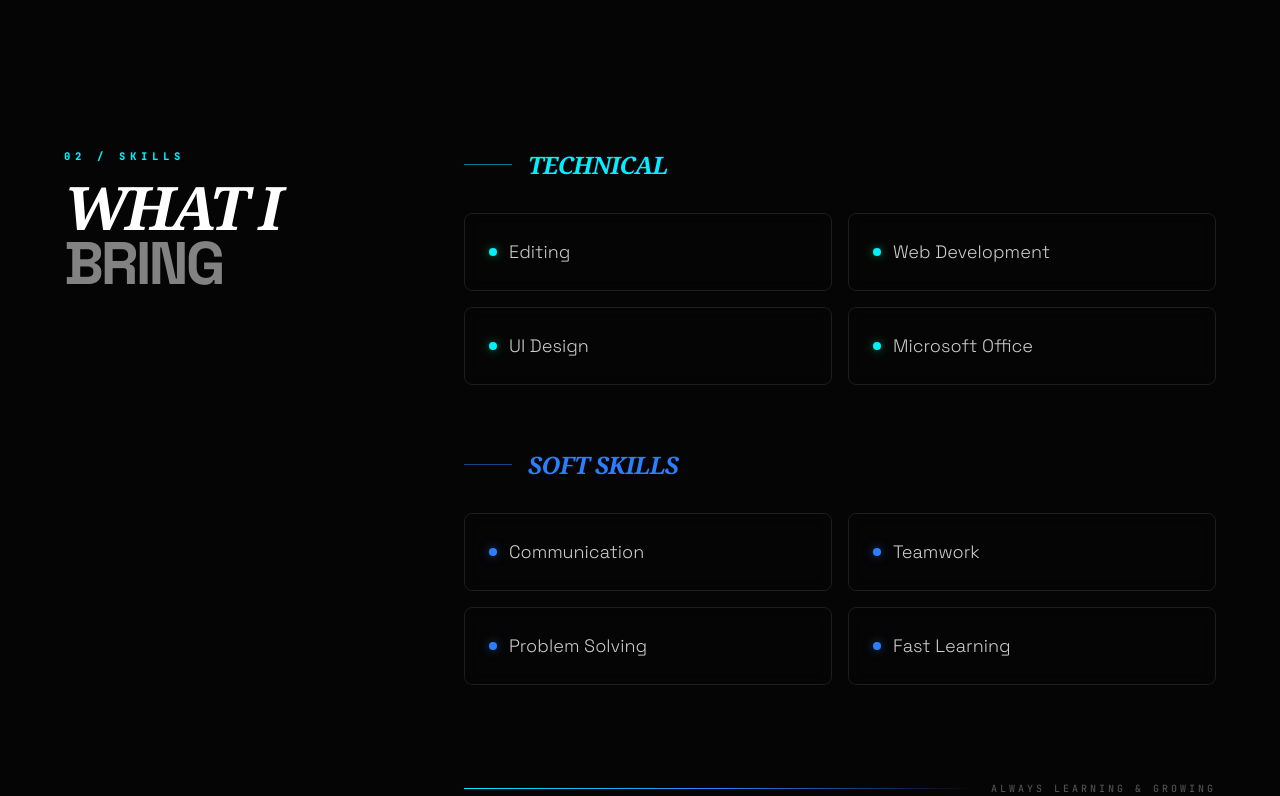
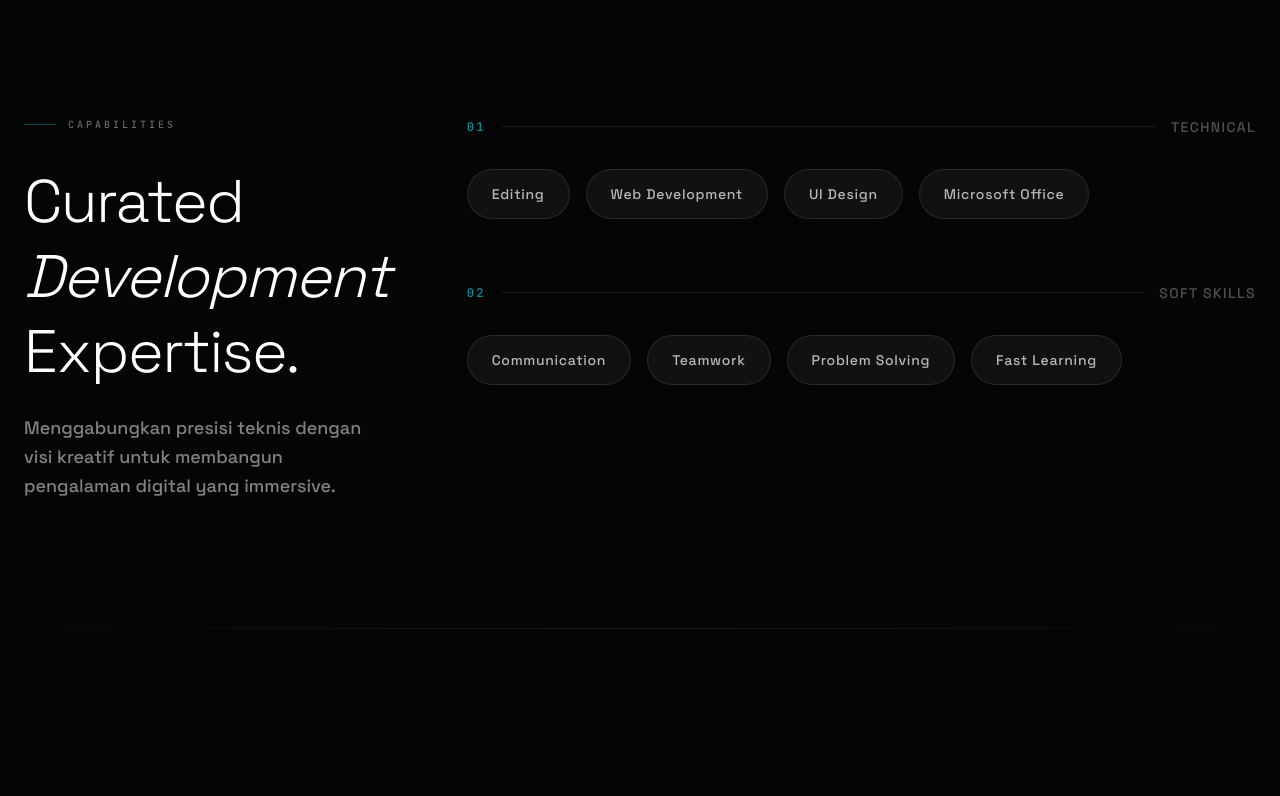
Before and after one commit to alditfq/Portfolio, a React (Vite) app: page / in a window 1280 px wide. Shown: the part 2040-2836 px from the top of the page. Built offline with nearby package versions, Linux system fonts and the light colour scheme; a web font is replaced by a local one.

Commit message:
Replace Skills section with interactive pill design from skills_gw

```diff
--- a/src/components/sections/FAQ.tsx
+++ b/src/components/sections/FAQ.tsx
@@ -9,7 +9,7 @@ interface FAQItem {
 
 const faqs: FAQItem[] = [
   {
-    question: 'Tersedia untuk magang?',
+    question: 'Bersedia untuk magang?',
     answer: 'Ya, saya saat ini terbuka untuk kesempatan magang di mana saya bisa berkontribusi dan belajar.',
   },
   {
@@ -22,15 +22,11 @@ const faqs: FAQItem[] = [
   },
   {
     question: 'Teknologi apa yang dikuasai?',
-    answer: 'Saya bekerja dengan teknologi web modern termasuk React, TypeScript, Tailwind CSS, Node.js, dan berbagai tools desain.',
+    answer: 'Saya bekerja dengan teknologi web modern termasuk React, TypeScript, Tailwind CSS, Node.js, Laravel dan berbagai tools lain.',
   },
   {
     question: 'Berapa lama waktu pengerjaan project?',
     answer: 'Tergantung skala dan kompleksitas. Project kecil bisa 1-2 minggu, sedangkan yang lebih besar bisa beberapa bulan.',
-  },
-  {
-    question: 'Menyediakan support setelah project selesai?',
-    answer: 'Ya, saya menawarkan paket maintenance dan support untuk project setelah selesai.',
   },
   {
     question: 'Bagaimana proses desain yang dilakukan?',
--- a/src/components/sections/Skills.tsx
+++ b/src/components/sections/Skills.tsx
@@ -1,128 +1,126 @@
-import { motion } from 'motion/react';
+import { motion, useMotionValue, useSpring } from "motion/react";
+import React, { useRef } from "react";
+import EditorialLabel from "@/components/ui/EditorialLabel";
 
-const technicalSkills = [
-  'Editing',
-  'Web Development',
-  'UI Design',
-  'Microsoft Office',
+interface Skill {
+  name: string;
+  category: string;
+}
+
+const skills: Skill[] = [
+  { name: "Editing", category: "Technical" },
+  { name: "Web Development", category: "Technical" },
+  { name: "UI Design", category: "Technical" },
+  { name: "Microsoft Office", category: "Technical" },
+  { name: "Communication", category: "Soft Skills" },
+  { name: "Teamwork", category: "Soft Skills" },
+  { name: "Problem Solving", category: "Soft Skills" },
+  { name: "Fast Learning", category: "Soft Skills" },
 ];
 
-const softSkills = [
-  'Communication',
-  'Teamwork',
-  'Problem Solving',
-  'Fast Learning',
-];
+const categories = [...new Set(skills.map((s) => s.category))];
+
+function SkillPill({ name }: { name: string; key?: React.Key }) {
+  const ref = useRef<HTMLDivElement>(null);
+
+  const x = useMotionValue(0);
+  const y = useMotionValue(0);
+
+  const mouseX = useSpring(x, { stiffness: 150, damping: 15 });
+  const mouseY = useSpring(y, { stiffness: 150, damping: 15 });
+
+  function onMouseMove(e: React.MouseEvent) {
+    if (!ref.current) return;
+    const rect = ref.current.getBoundingClientRect();
+    const centerX = rect.left + rect.width / 2;
+    const centerY = rect.top + rect.height / 2;
+
+    x.set((e.clientX - centerX) * 0.3);
+    y.set((e.clientY - centerY) * 0.3);
+  }
+
+  function onMouseLeave() {
+    x.set(0);
+    y.set(0);
+  }
+
+  return (
+    <motion.div
+      ref={ref}
+      onMouseMove={onMouseMove}
+      onMouseLeave={onMouseLeave}
+      style={{ x: mouseX, y: mouseY }}
+      whileHover={{ scale: 1.05 }}
+      initial={{ opacity: 0, filter: "blur(10px)", y: 20 }}
+      whileInView={{ opacity: 1, filter: "blur(0px)", y: 0 }}
+      viewport={{ once: true }}
+      className="relative group cursor-none"
+    >
+      <div className="absolute inset-0 bg-accent/20 blur-xl opacity-0 group-hover:opacity-100 transition-opacity duration-500 rounded-full" />
+      <div className="relative px-6 py-3 rounded-full border border-white/10 bg-white/5 backdrop-blur-sm transition-all duration-300 group-hover:border-accent/40 group-hover:bg-white/10">
+        <span className="text-sm font-display tracking-wider text-white/70 group-hover:text-white transition-colors">
+          {name}
+        </span>
+      </div>
+    </motion.div>
+  );
+}
 
 export default function Skills() {
   return (
-    <section id="skills" className="relative min-h-screen py-40 px-8 flex flex-col items-center">
-      <div className="max-w-6xl w-full grid grid-cols-1 md:grid-cols-12 gap-12">
-        {/* Header */}
-        <div className="md:col-span-4 self-start md:sticky md:top-40">
-          <span className="text-[10px] font-mono tracking-[0.5em] text-accent font-bold uppercase mb-4 block">
-            02 / Skills
-          </span>
-          <h2 className="text-6xl font-bold tracking-tighter leading-[0.9] uppercase italic font-serif">
-            What I <br /> <span className="text-white opacity-50 not-italic font-sans">Bring</span>
+    <section id="skills" className="relative px-6 py-32 max-w-7xl mx-auto w-full">
+      <div className="grid grid-cols-1 lg:grid-cols-12 gap-12 lg:gap-24">
+        {/* Left Column: Title & Info */}
+        <div className="lg:col-span-4 space-y-8">
+          <EditorialLabel>Capabilities</EditorialLabel>
+          <div className="space-y-6">
+            <h2 className="text-5xl lg:text-6xl font-display font-light leading-tight tracking-tight">
+              Curated <br />
+              <span className="italic">Development</span> <br />
+              Expertise.
             </h2>
+            <p className="text-white/50 text-lg font-sans max-w-sm leading-relaxed">
+              Menggabungkan presisi teknis dengan visi kreatif untuk membangun pengalaman digital yang immersive.
+            </p>
+          </div>
         </div>
 
-        {/* Skills Content */}
-        <div className="md:col-span-8 flex flex-col gap-16">
-          {/* Technical Skills */}
-          <motion.div
-            initial={{ opacity: 0, y: 20 }}
-            whileInView={{ opacity: 1, y: 0 }}
-            viewport={{ once: true }}
-            transition={{ duration: 0.6 }}
-            className="space-y-8"
-          >
-            <div className="flex items-center gap-4">
-              <div className="h-[1px] w-12 bg-accent/50" />
-              <h3 className="text-2xl font-bold tracking-tight uppercase font-serif italic text-accent">
-                Technical
-              </h3>
-            </div>
-
-            <div className="grid grid-cols-1 sm:grid-cols-2 gap-4">
-              {technicalSkills.map((skill, index) => (
-                <motion.div
-                  key={skill}
-                  initial={{ opacity: 0, x: -20 }}
-                  whileInView={{ opacity: 1, x: 0 }}
-                  viewport={{ once: true }}
-                  transition={{ duration: 0.5, delay: index * 0.1 }}
-                  className="group relative overflow-hidden"
-                >
-                  <div className="relative p-6 border border-white/10 rounded-lg backdrop-blur-sm hover:border-accent transition-all duration-300 hover:bg-accent/5">
-                    <div className="absolute inset-0 bg-gradient-to-br from-accent/0 to-accent/5 opacity-0 group-hover:opacity-100 transition-opacity" />
-                    <div className="relative flex items-center gap-3">
-                      <div className="w-2 h-2 rounded-full bg-accent shadow-[0_0_10px_rgba(0,255,136,0.5)]" />
-                      <span className="text-lg font-light text-white/80 group-hover:text-white transition-colors">
-                        {skill}
-                      </span>
-                    </div>
-                  </div>
-                </motion.div>
-              ))}
-            </div>
-          </motion.div>
-
-          {/* Soft Skills */}
-          <motion.div
-            initial={{ opacity: 0, y: 20 }}
-            whileInView={{ opacity: 1, y: 0 }}
-            viewport={{ once: true }}
-            transition={{ duration: 0.6, delay: 0.2 }}
-            className="space-y-8"
-          >
-            <div className="flex items-center gap-4">
-              <div className="h-[1px] w-12 bg-blue-500/50" />
-              <h3 className="text-2xl font-bold tracking-tight uppercase font-serif italic text-blue-500">
-                Soft Skills
-              </h3>
-            </div>
-
-            <div className="grid grid-cols-1 sm:grid-cols-2 gap-4">
-              {softSkills.map((skill, index) => (
-                <motion.div
-                  key={skill}
-                  initial={{ opacity: 0, x: -20 }}
-                  whileInView={{ opacity: 1, x: 0 }}
-                  viewport={{ once: true }}
-                  transition={{ duration: 0.5, delay: index * 0.1 }}
-                  className="group relative overflow-hidden"
-                >
-                  <div className="relative p-6 border border-white/10 rounded-lg backdrop-blur-sm hover:border-blue-500 transition-all duration-300 hover:bg-blue-500/5">
-                    <div className="absolute inset-0 bg-gradient-to-br from-blue-500/0 to-blue-500/5 opacity-0 group-hover:opacity-100 transition-opacity" />
-                    <div className="relative flex items-center gap-3">
-                      <div className="w-2 h-2 rounded-full bg-blue-500 shadow-[0_0_10px_rgba(59,130,246,0.5)]" />
-                      <span className="text-lg font-light text-white/80 group-hover:text-white transition-colors">
-                        {skill}
-                      </span>
-                    </div>
-                  </div>
-                </motion.div>
-              ))}
-            </div>
-          </motion.div>
-
-          {/* Bottom Accent */}
+        {/* Right Column: Skills Grid */}
+        <div className="lg:col-span-8">
+          <div className="space-y-16">
+            {categories.map((cat, idx) => (
+              <div key={cat} className="space-y-8">
                 <motion.div
                   initial={{ opacity: 0 }}
                   whileInView={{ opacity: 1 }}
                   viewport={{ once: true }}
-            transition={{ duration: 1, delay: 0.4 }}
-            className="flex items-center gap-4 pt-8"
+                  transition={{ delay: idx * 0.1 }}
+                  className="flex items-center gap-4"
                 >
-            <div className="h-[1px] flex-1 bg-gradient-to-r from-accent via-blue-500 to-transparent" />
-            <p className="text-[10px] font-mono tracking-[0.3em] uppercase text-white/30">
-              Always Learning & Growing
-            </p>
+                  <span className="text-xs font-mono text-accent/60 uppercase tracking-[0.2em]">
+                    {idx + 1 < 10 ? `0${idx + 1}` : idx + 1}
+                  </span>
+                  <div className="h-[1px] flex-1 bg-white/10" />
+                  <span className="text-sm font-display uppercase tracking-widest text-white/30">
+                    {cat}
+                  </span>
                 </motion.div>
+
+                <div className="flex flex-wrap gap-4">
+                  {skills
+                    .filter((s) => s.category === cat)
+                    .map((skill) => (
+                      <SkillPill key={skill.name} name={skill.name} />
+                    ))}
                 </div>
               </div>
+            ))}
+          </div>
+        </div>
+      </div>
+
+      {/* Decorative Gradient Line */}
+      <div className="absolute bottom-0 left-6 right-6 h-[1px] bg-gradient-to-r from-transparent via-white/10 to-transparent" />
     </section>
   );
 }
--- /dev/null
+++ b/src/components/ui/EditorialLabel.tsx
@@ -0,0 +1,23 @@
+import { motion } from "motion/react";
+import React from "react";
+
+interface EditorialLabelProps {
+  children: React.ReactNode;
+  className?: string;
+}
+
+export default function EditorialLabel({ children, className = "" }: EditorialLabelProps) {
+  return (
+    <motion.div
+      initial={{ opacity: 0, x: -10 }}
+      whileInView={{ opacity: 1, x: 0 }}
+      viewport={{ once: true }}
+      className={`flex items-center gap-3 ${className}`}
+    >
+      <div className="w-8 h-[1px] bg-accent/30" />
+      <span className="text-[10px] font-mono uppercase tracking-[0.3em] text-white/40">
+        {children}
+      </span>
+    </motion.div>
+  );
+}
```
Lines whose indentation alone changed are shown as unchanged.
